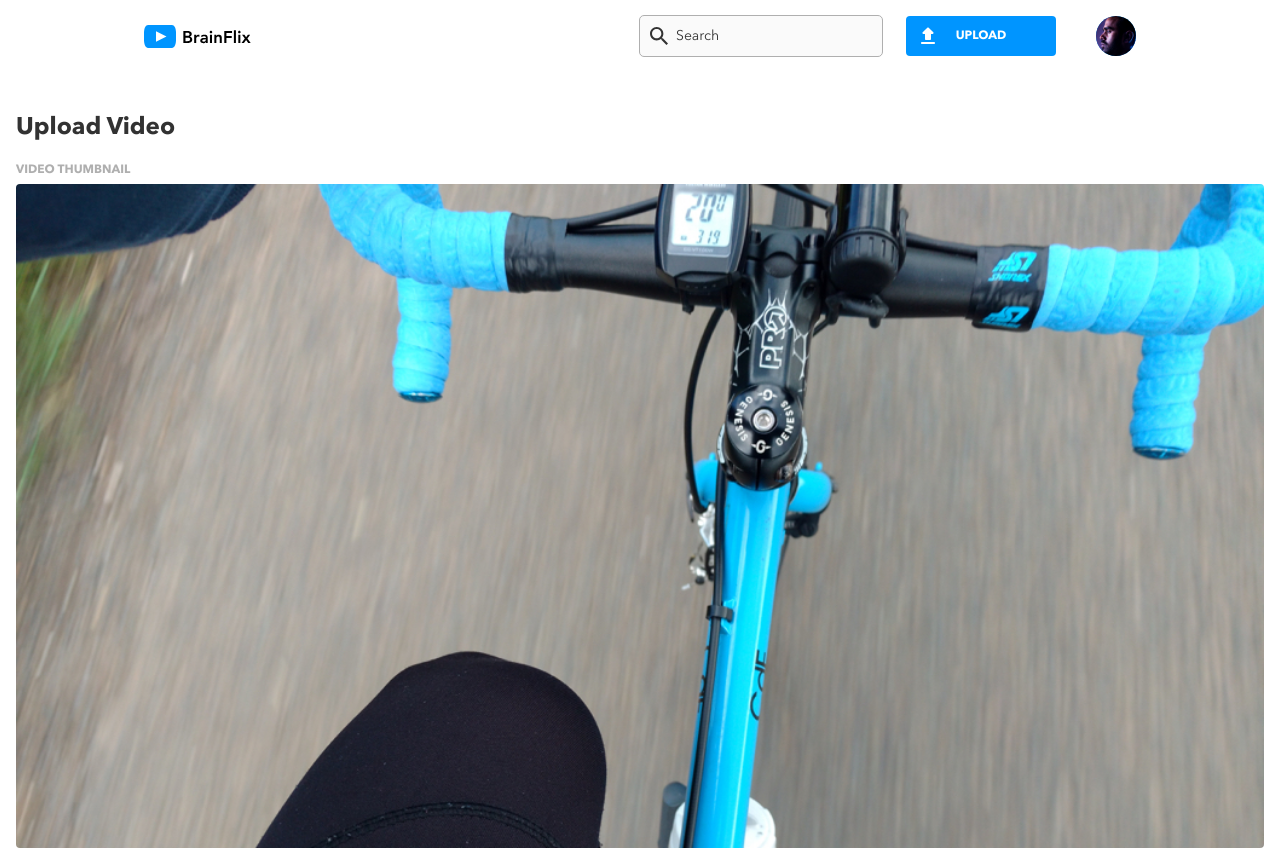
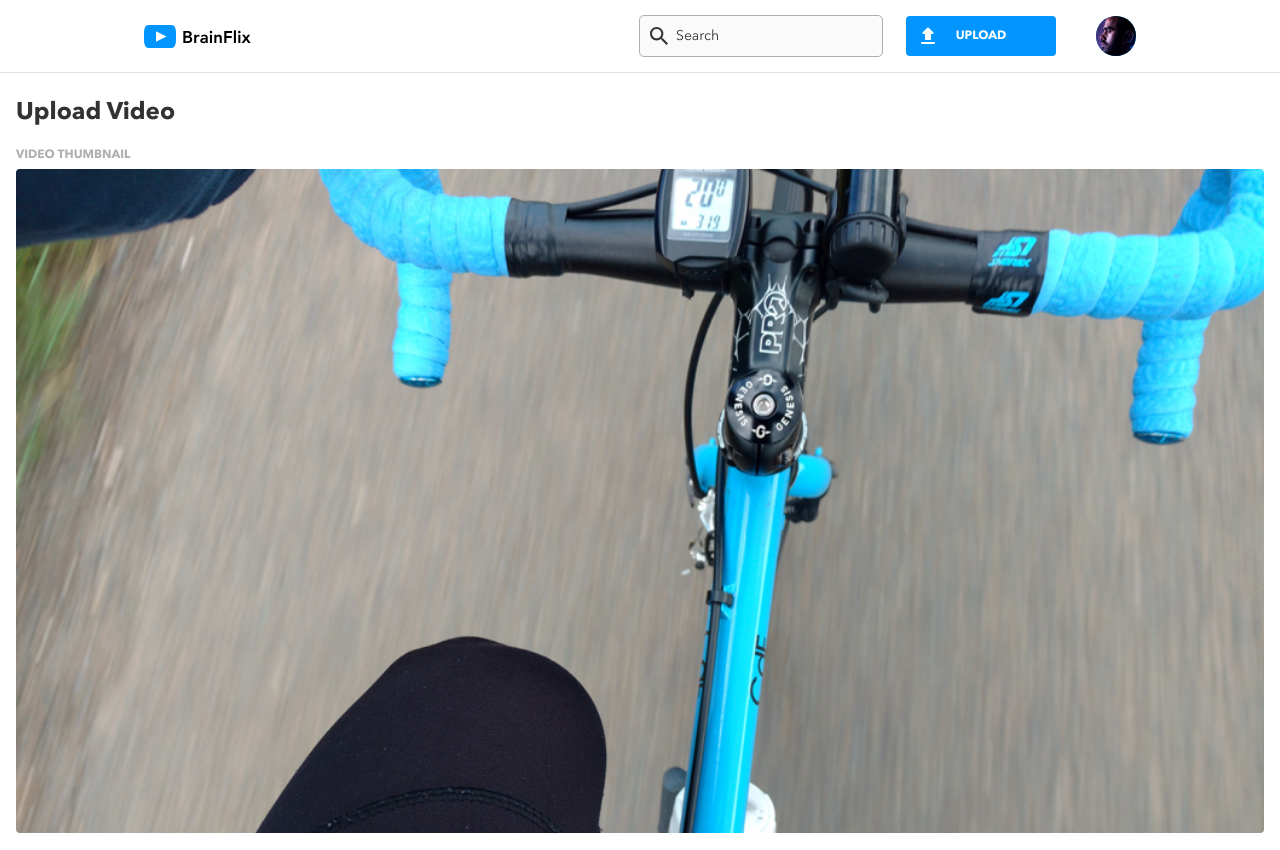
Before and after one commit to danlin0226/daniel-lin-brainflix, a React (Create React App) app: page /upload in a window 1280 px wide. Shown: the top 850 px of the page. Built offline with nearby package versions, Linux system fonts and the light colour scheme.

Commit message:
created index for components

```diff
--- /dev/null
+++ b/src/components/index.jsx
@@ -0,0 +1,10 @@
+// export { default as Header } from "./header";
+// export { default as CommentForm } from "./CommentForm";
+// export { default as CommentList } from "./CommentList";
+export { default as MainVideo } from "./main-video/MainVideo";
+export { default as MainVideoTitle } from "./main-video-title/MainVideoTitle";
+export { default as MainVideoStats } from "./main-video-stats/MainVideoStats";
+export { default as MainVideoDescription } from "./main-video-description/MainVideoDescription";
+export { default as CommentForm } from "./comment-form/CommentForm";
+export { default as CommentList } from "./comment-list/CommentList";
+export { default as NextVideoList } from "./next-video-list/NextVideoList";
--- a/src/components/upload-form/UploadForm.scss
+++ b/src/components/upload-form/UploadForm.scss
@@ -7,11 +7,12 @@
   flex-direction: column;
   width: 100%;
   padding: 16px;
+  border-top: 0.0625rem solid colors.$secondary-med;
 
   &__header {
     @include mixins.mobile-page-header; //this text is too bold vs mockup but no other font weights available
     font-size: 1.5rem;
-    margin-top: 1.5rem;
+    margin-top: 8px;
     margin-bottom: 1rem;
   }
 
--- a/src/pages/videos-page/VideosPage.jsx
+++ b/src/pages/videos-page/VideosPage.jsx
@@ -2,52 +2,47 @@ import React, { useState, useEffect } from "react";
 import { useParams } from "react-router-dom";
 
 //importing utils
-import { getVideos, getVideoDetails } from "../../utils/utils.jsx";
+import { getVideos, getVideoDetails } from "../../utils/axiosUtils.jsx";
 import { dynamicTime } from "../../utils/dateUtils.jsx";
 
 //importing components
-import MainVideo from "../../components/main-video/MainVideo";
-import MainVideoTitle from "../../components/main-video-title/MainVideoTitle";
-import MainVideoStats from "../../components/main-video-stats/MainVideoStats";
-import MainVideoDescription from "../../components/main-video-description/MainVideoDescription";
-import CommentForm from "../../components/comment-form/CommentForm";
-import CommentList from "../../components/comment-list/CommentList";
-import NextVideoList from "../../components/next-video-list/NextVideoList";
+import {
+  MainVideo,
+  MainVideoTitle,
+  MainVideoStats,
+  MainVideoDescription,
+  CommentForm,
+  CommentList,
+  NextVideoList,
+} from "../../components";
 
 export default function VideosPage() {
-  //define states
+  // define states
   const [videos, setVideos] = useState([]);
-  console.log("1 videos", videos);
   const [videoDetails, setVideoDetails] = useState({});
-  console.log("2 videosDetails", videoDetails);
+
+  const { videoID } = useParams();
 
   const defaultVideoID = videos.length > 0 ? videos[0].id : false;
-  console.log("3 default video id", defaultVideoID);
-
-  const { videoID } = useParams();
-  console.log("4 params:", videoID);
   const displayedVideoID = videoID || defaultVideoID;
 
   const displayedVideos = videos.filter(
     (video) => video.id !== displayedVideoID
   );
-  console.log("5 displayed videos:", displayedVideos);
 
-  //effect hook for setting videos
+  // effect hook for initial videos api call
   useEffect(() => {
     const fetchVideosData = async () => {
       const request = await getVideos();
-      console.log("GET videos result:", request);
-      setVideos(request);
+      setVideos(request); //sets videos as an array of all videos from api
     };
     fetchVideosData();
   }, []);
 
-  //effect hook for setting video details
+  //effect hook for video details api call
   useEffect(() => {
     const fetchDetailsData = async () => {
       const request = await getVideoDetails(displayedVideoID);
-      console.log("GET videoDetails", request);
       setVideoDetails(request);
     };
     displayedVideoID && fetchDetailsData();
```
Also changed, not shown: src/utils/axiosUtils.jsx (renamed from src/utils/utils.jsx).
